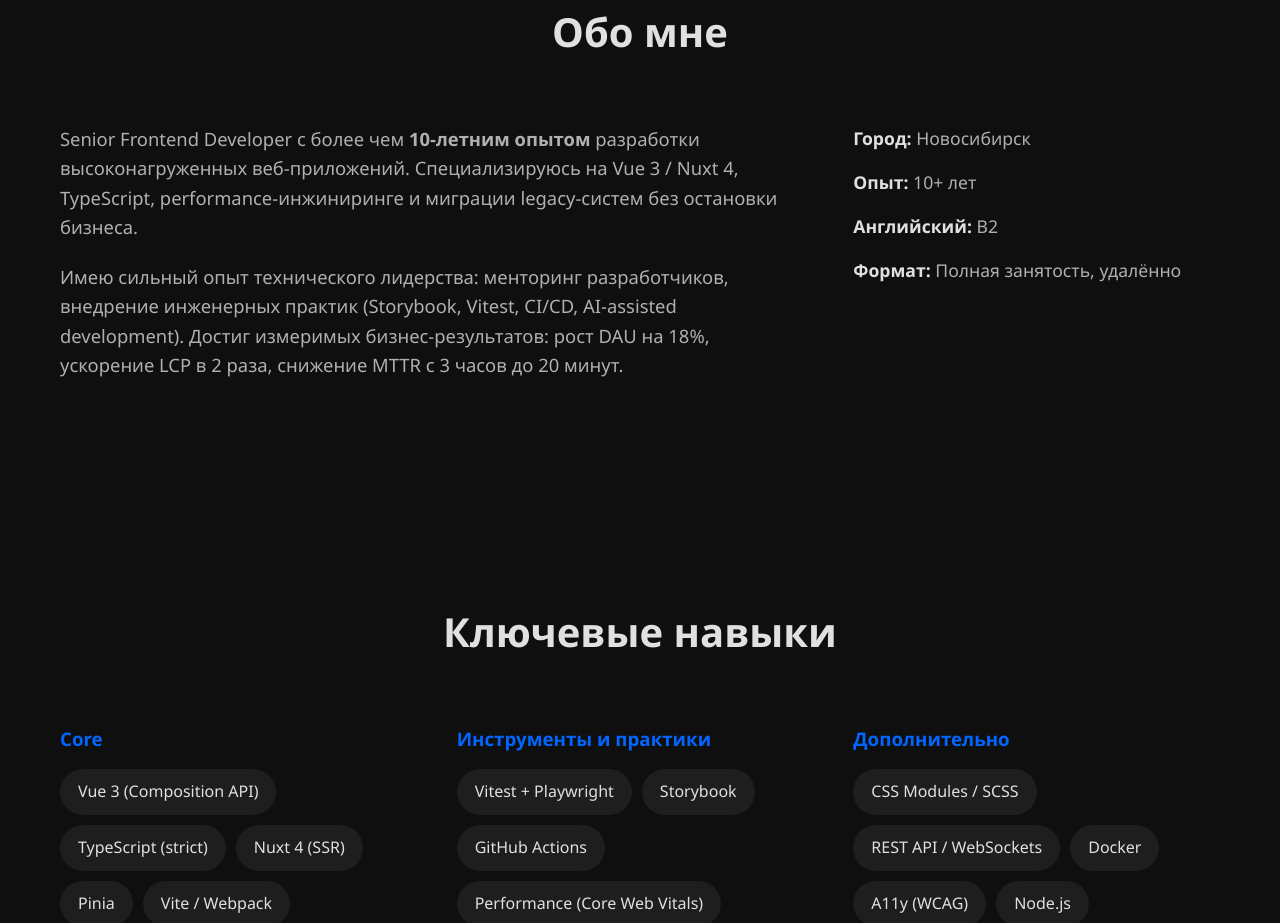
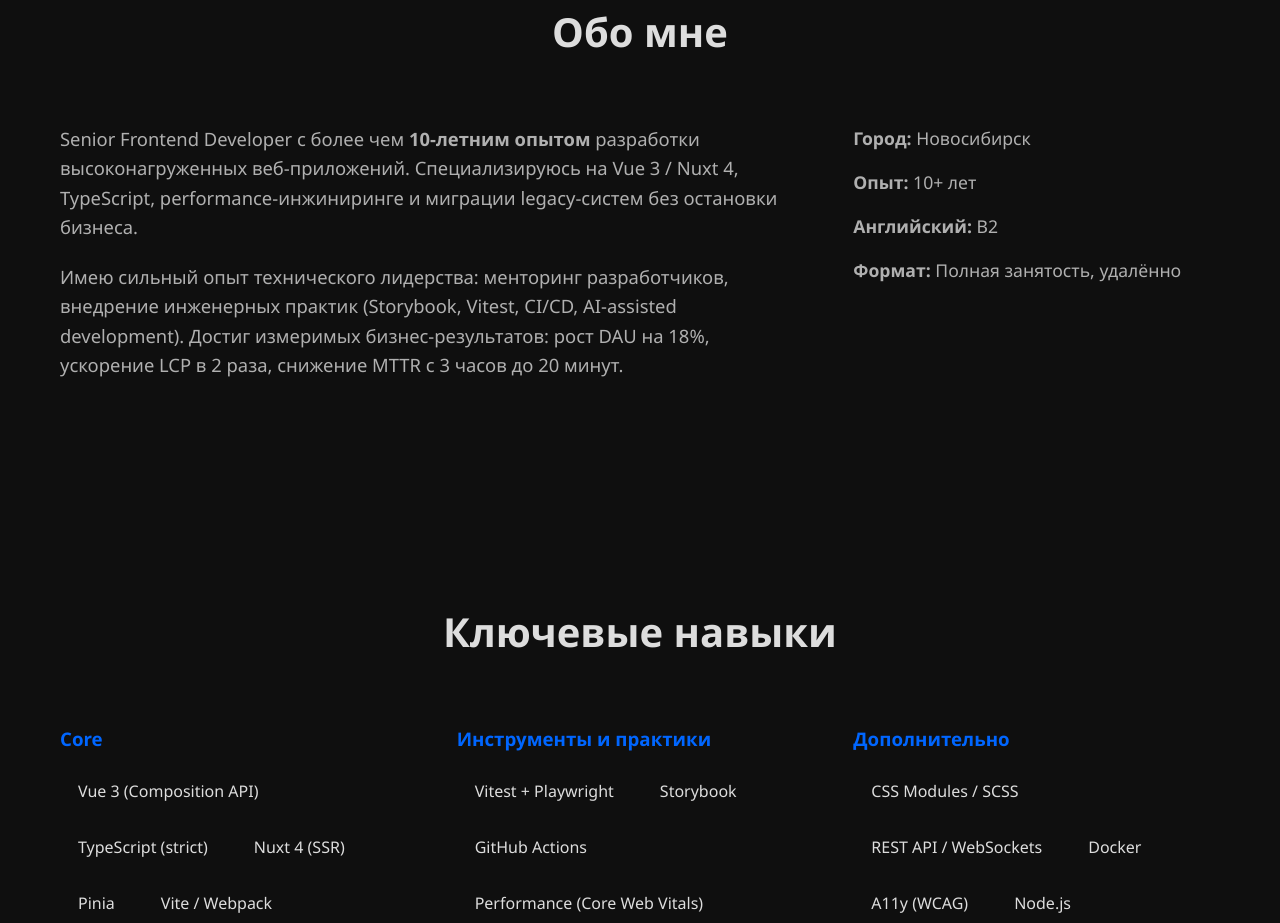
Before and after one commit to DanilChugaev/DanilChugaev.github.io, a Vue app: page / in a window 1280 px wide. Shown: the part 900-1823 px from the top of the page. Built offline with nearby package versions, Linux system fonts and the light colour scheme.

Commit message:
upd colors

```diff
--- /dev/null
+++ b/src/assets/styles/colors.pcss
@@ -0,0 +1,83 @@
+:root {
+  /* ========== Base Colors ========== */
+  --black: #000;
+  --white: #fff;
+
+  --gray-900: #0a0a0a;
+  --gray-850: #0f0f0f;
+  --gray-800: #1a1a1a;
+  --gray-750: #1e1e1e;
+  --gray-650: #252525;
+  --gray-600: #2a2a2a;
+
+  --gray-300: #b3b3b3;
+  --gray-280: #b0b0b0;
+  --gray-250: #bbb;
+  --gray-220: #ccc;
+  --gray-200: #ddd;
+
+  --gray-180: #aaa;
+  --gray-150: #888;
+
+  --border-dark: #444;
+  --border-medium: #333;
+  --border-light: #222;
+
+  --accent: #0066ff;
+  --accent-bright: #3388ff;
+  --accent-hover: #0052cc;
+
+  /* ========== Semantic Colors ========== */
+  /* Backgrounds */
+  --bg-primary: var(--gray-850);
+  --bg-secondary: var(--gray-900);
+  --bg-card: var(--gray-750);
+  --bg-card-hover: var(--gray-650);
+  --bg-tech-tag: var(--gray-600);
+  --bg-filter-btn: var(--gray-750);
+  --bg-about-card: var(--gray-900);
+  --bg-technique-card: var(--gray-750);
+  --bg-hero-item: var(--gray-750);
+  --bg-contact-note: var(--gray-800);
+  --bg-modal-overlay: rgba(0, 0, 0, 0.8);
+  --bg-nav-overlay: rgba(var(--bg-primary), 0.95);
+  --bg-gradient-start: var(--bg-secondary);
+  --bg-gradient-end: var(--gray-800);
+
+  /* Accent Variants */
+  --accent-bg-light: rgba(0, 102, 255, 0.15);
+  --accent-border-light: rgba(0, 102, 255, 0.3);
+
+  /* Text Colors */
+  --text-primary: var(--gray-200);
+  --text-secondary: var(--gray-280);
+  --text-muted: var(--gray-150);
+  --text-link: var(--gray-200);
+  --text-link-hover: var(--white);
+  --text-modal-title: var(--white);
+  --text-modal-close: var(--gray-180);
+  --text-project-desc: var(--gray-300);
+  --text-tech-tag: var(--gray-180);
+  --text-filter-btn: var(--gray-220);
+  --text-filter-btn-hover: var(--white);
+  --text-about-heading: var(--gray-220);
+  --text-contact-note: var(--gray-250);
+
+  /* Borders */
+  --border-primary: var(--border-light);
+  --border-accent: var(--accent);
+  --border-tech-tag: var(--border-dark);
+  --border-filter-btn: var(--border-medium);
+  --border-filter-btn-active: var(--accent);
+  --border-hero-item: var(--border-dark);
+
+  /* Shadows */
+  --shadow-color: rgba(0, 0, 0, 0.5);
+  --shadow-card: rgb(0 0 0 / 0.3);
+
+  /* Special */
+  --spinner-color: var(--accent);
+
+  /* Modal Content Background */
+  --white-modal: #ffffff;
+}
--- a/src/assets/styles/common.pcss
+++ b/src/assets/styles/common.pcss
@@ -10,7 +10,7 @@
 
 /* Accessibility: Focus Visible */
 *:focus-visible {
-    outline: 3px solid var(--accent, #0066ff);
+    outline: 3px solid var(--border-accent);
     outline-offset: 3px;
     border-radius: 4px;
 }
--- a/src/assets/styles/main.pcss
+++ b/src/assets/styles/main.pcss
@@ -1,11 +1,3 @@
-:root {
-  --bg: #0f0f0f;
-  --card: #1e1e1e;
-  --text: #e0e0e0;
-  --text-secondary: #b0b0b0;
-  --accent: #0066ff;
-}
-
 * {
   margin: 0;
   padding: 0;
@@ -14,7 +6,7 @@
 
 body {
   font-family: 'Segoe UI', system-ui, sans-serif;
-  background: var(--bg);
-  color: var(--text);
+  background: var(--bg-primary);
+  color: var(--text-primary);
   line-height: 1.6;
 }
--- a/src/components/layout/Footer.vue
+++ b/src/components/layout/Footer.vue
@@ -31,10 +31,10 @@ const footerContacts = computed(() =>
 
 <style scoped lang="postcss">
 .footer {
-  background: #0a0a0a;
+  background: var(--bg-secondary);
   padding: 50px 0 30px;
   margin-top: 80px;
-  border-top: 1px solid #222;
+  border-top: 1px solid var(--border-primary);
 }
 
 .footer-content {
@@ -43,19 +43,19 @@ const footerContacts = computed(() =>
   align-items: center;
   flex-wrap: wrap;
   gap: 20px;
-  color: #888;
+  color: var(--text-muted);
   font-size: 0.95rem;
 }
 
 .social-links a {
-  color: #888;
+  color: var(--text-muted);
   text-decoration: none;
   margin-left: 24px;
   transition: color 0.3s;
 }
 
 .social-links a:hover {
-  color: #0066ff;
+  color: var(--accent);
 }
 
 @media (max-width: 768px) {
--- a/src/components/layout/Header.vue
+++ b/src/components/layout/Header.vue
@@ -54,10 +54,10 @@ function scrollToSection(sectionId: SectionIdType) {
   top: 0;
   left: 0;
   right: 0;
-  background: rgba(15, 15, 15, 0.95);
+  background: var(--bg-nav-overlay);
   backdrop-filter: blur(10px);
   z-index: 1000;
-  border-bottom: 1px solid #222;
+  border-bottom: 1px solid var(--border-primary);
 }
 
 .header-inner {
@@ -70,12 +70,12 @@ function scrollToSection(sectionId: SectionIdType) {
 .logo-link {
   font-size: 1.5rem;
   font-weight: 700;
-  color: white;
+  color: var(--text-link-hover);
   text-decoration: none;
 }
 
 .nav a {
-  color: #ccc;
+  color: var(--text-filter-btn);
   text-decoration: none;
   margin-left: 32px;
   font-weight: 500;
@@ -83,14 +83,14 @@ function scrollToSection(sectionId: SectionIdType) {
 }
 
 .nav a:hover {
-  color: #0066ff;
+  color: var(--accent);
 }
 
 .mobile-menu-btn {
   display: none;
   background: none;
   border: none;
-  color: white;
+  color: var(--text-link-hover);
   font-size: 1.8rem;
   cursor: pointer;
 }
@@ -104,10 +104,10 @@ function scrollToSection(sectionId: SectionIdType) {
     top: 80px;
     left: 0;
     right: 0;
-    background: #0f0f0f;
+    background: var(--bg-primary);
     padding: 20px;
     gap: 16px;
-    border-top: 1px solid #222;
+    border-top: 1px solid var(--border-primary);
     transform: translateY(-20px);
     opacity: 0;
     visibility: hidden;
--- a/src/components/project/DemoModal.vue
+++ b/src/components/project/DemoModal.vue
@@ -111,13 +111,13 @@ onBeforeUnmount(() => {
   display: flex;
   align-items: center;
   justify-content: center;
-  background: rgba(0, 0, 0, 0.8);
+  background: var(--bg-modal-overlay);
   padding: 20px;
 }
 
 .modal-content {
   position: relative;
-  background: #fff;
+  background: var(--white-modal);
   border-radius: 12px;
   width: 95%;
   max-width: 1200px;
@@ -125,7 +125,7 @@ onBeforeUnmount(() => {
   display: flex;
   flex-direction: column;
   overflow: hidden;
-  box-shadow: 0 25px 50px -12px rgba(0, 0, 0, 0.5);
+  box-shadow: var(--shadow-color);
 }
 
 .modal-header {
@@ -133,13 +133,13 @@ onBeforeUnmount(() => {
   align-items: center;
   justify-content: space-between;
   padding: 16px 20px;
-  border-bottom: 1px solid #333;
+  border-bottom: 1px solid var(--border-medium);
 }
 
 .modal-title {
   margin: 0;
   font-size: 1.2rem;
-  color: #fff;
+  color: var(--text-modal-title);
 }
 
 .modal-close {
@@ -152,7 +152,7 @@ onBeforeUnmount(() => {
   background: transparent;
   border: none;
   border-radius: 8px;
-  color: #aaa;
+  color: var(--text-modal-close);
   cursor: pointer;
   transition:
     background 0.2s,
@@ -160,8 +160,8 @@ onBeforeUnmount(() => {
 }
 
 .modal-close:hover {
-  background: #333;
-  color: #fff;
+  background: var(--border-medium);
+  color: var(--text-link-hover);
 }
 
 .modal-body {
@@ -181,7 +181,7 @@ onBeforeUnmount(() => {
   display: flex;
   align-items: center;
   justify-content: center;
-  background: #1e1e1e;
+  background: var(--bg-card);
   z-index: 1;
 }
 
@@ -192,7 +192,7 @@ onBeforeUnmount(() => {
 }
 
 .spinner-path {
-  stroke: #0066ff;
+  stroke: var(--spinner-color);
   stroke-dasharray: 80;
   stroke-dashoffset: 60;
   stroke-linecap: round;
--- a/src/components/project/FilterGroup.vue
+++ b/src/components/project/FilterGroup.vue
@@ -65,7 +65,7 @@ const modelValue = defineModel<string | number>();
 }
 
 .filter-group h3 {
-  color: #ddd;
+  color: var(--text-about-heading);
   font-size: 1.1rem;
   flex-shrink: 0;
 }
@@ -86,9 +86,9 @@ const modelValue = defineModel<string | number>();
 
 .filter-buttons label {
   padding: 10px 20px;
-  background: #1e1e1e;
-  border: 1px solid #333;
-  color: #ccc;
+  background: var(--bg-filter-btn);
+  border: 1px solid var(--border-filter-btn);
+  color: var(--text-filter-btn);
   border-radius: 8px;
   cursor: pointer;
   transition: all 0.2s;
@@ -97,9 +97,9 @@ const modelValue = defineModel<string | number>();
 
 .filter-buttons label.active,
 .filter-buttons label:hover {
-  background: #0066ff;
-  border-color: #0066ff;
-  color: white;
+  background: var(--accent);
+  border-color: var(--border-filter-btn-active);
+  color: var(--text-link-hover);
 }
 
 @media (max-width: 768px) {
--- a/src/components/section/Contacts.vue
+++ b/src/components/section/Contacts.vue
@@ -33,7 +33,7 @@ import { contacts, location } from '@/data/contacts.ts';
 
 <style scoped lang="postcss">
 .contact-section {
-  background: #0a0a0a;
+  background: var(--bg-about-card);
 }
 
 .contact-content {
@@ -47,7 +47,7 @@ import { contacts, location } from '@/data/contacts.ts';
 
 .contact-text {
   font-size: 1.25rem;
-  color: #ccc;
+  color: var(--text-about-heading);
   margin-bottom: 40px;
   line-height: 1.5;
 }
@@ -63,17 +63,17 @@ import { contacts, location } from '@/data/contacts.ts';
   align-items: center;
   gap: 4px;
   padding: 20px;
-  background: #1e1e1e;
+  background: var(--bg-card);
   border-radius: 12px;
   text-decoration: none;
-  color: #ddd;
+  color: var(--text-link);
   transition: all 0.3s;
 }
 
 .contact-item:hover {
-  background: #252525;
+  background: var(--bg-card-hover);
   transform: translateY(-4px);
-  color: #fff;
+  color: var(--text-link-hover);
 }
 
 .contact-item .icon {
@@ -88,19 +88,19 @@ import { contacts, location } from '@/data/contacts.ts';
 }
 
 .contact-note {
-  background: #1a1a1a;
+  background: var(--bg-contact-note);
   padding: 32px;
   border-radius: 16px;
-  border-left: 5px solid #0066ff;
+  border-left: 5px solid var(--border-accent);
 }
 
 .contact-note p {
-  color: #bbb;
+  color: var(--text-contact-note);
 }
 
 .location {
   font-size: 1.1rem;
-  color: #888;
+  color: var(--text-muted);
 }
 
 /* Мобильная адаптация */
--- a/src/components/section/Hero.vue
+++ b/src/components/section/Hero.vue
@@ -61,7 +61,11 @@ defineEmits<{
   min-height: 100vh;
   display: flex;
   align-items: center;
-  background: linear-gradient(135deg, #0a0a0a 0%, #1a1a1a 100%);
+  background: linear-gradient(
+    135deg,
+    var(--bg-gradient-start) 0%,
+    var(--bg-gradient-end) 100%
+  );
   text-align: center;
   position: relative;
   overflow: hidden;
@@ -74,14 +78,14 @@ defineEmits<{
 
 .hero-badge {
   display: inline-block;
-  background: rgba(0, 102, 255, 0.15);
-  color: #0066ff;
+  background: var(--accent-bg-light);
+  color: var(--accent);
   padding: 8px 20px;
   border-radius: 50px;
   font-size: 1.1rem;
   font-weight: 600;
   margin-bottom: 20px;
-  border: 1px solid rgba(0, 102, 255, 0.3);
+  border: 1px solid var(--accent-border-light);
 }
 
 .hero-title {
@@ -93,7 +97,7 @@ defineEmits<{
 
 .hero-subtitle {
   font-size: 1.45rem;
-  color: #b0b0b0;
+  color: var(--text-secondary);
   margin-bottom: 40px;
   line-height: 1.4;
 }
@@ -112,7 +116,7 @@ defineEmits<{
 }
 
 .highlight-item {
-  background: #1e1e1e;
+  background: var(--bg-hero-item);
   padding: 12px 24px;
   border-radius: 12px;
   font-size: 1.1rem;
@@ -120,7 +124,7 @@ defineEmits<{
 }
 
 .accent {
-  color: var(--accent);
+  color: var(--accent-bright);
 }
 
 .hero-buttons {
@@ -141,8 +145,8 @@ defineEmits<{
   font-weight: 600;
   transition: all 0.3s;
   display: inline-block;
-  border: 2px solid #444;
-  color: var(--text);
+  border: 2px solid var(--border-hero-item);
+  color: var(--text-primary);
 }
 
 .btn:hover {
@@ -157,7 +161,7 @@ defineEmits<{
 }
 
 .btn.primary:hover {
-  background: #0052cc;
+  background: var(--accent-hover);
   transform: translateY(-3px);
 }
 </style>
--- a/src/components/section/Skills.vue
+++ b/src/components/section/Skills.vue
@@ -45,7 +45,7 @@ const skillCategories = [
 }
 
 .skill-tags span {
-  background: #1e1e1e;
+  background: var(--bg-skill-tag);
   padding: 10px 18px;
   border-radius: 9999px;
   font-size: 1rem;
--- a/src/main.ts
+++ b/src/main.ts
@@ -1,5 +1,6 @@
 import { createApp } from 'vue';
 import App from './App.vue';
+import '@/assets/styles/colors.pcss';
 import '@/assets/styles/main.pcss';
 import '@/assets/styles/common.pcss';
 
```
Also changed, not shown: src/components/project/Card.vue (+16 -16 lines).
